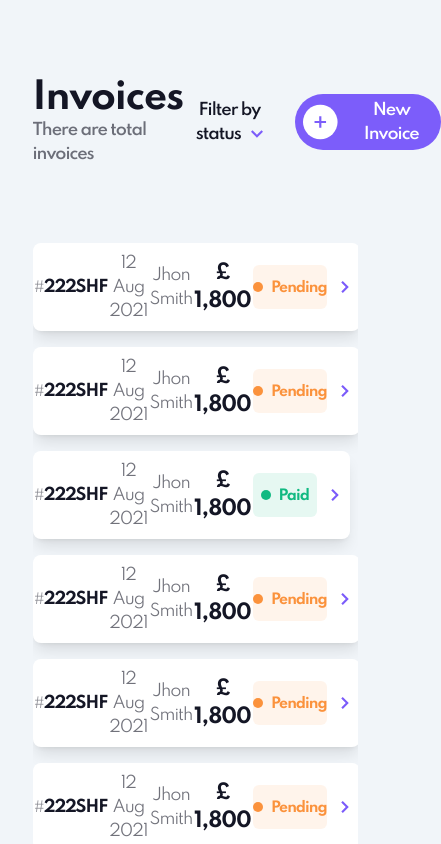
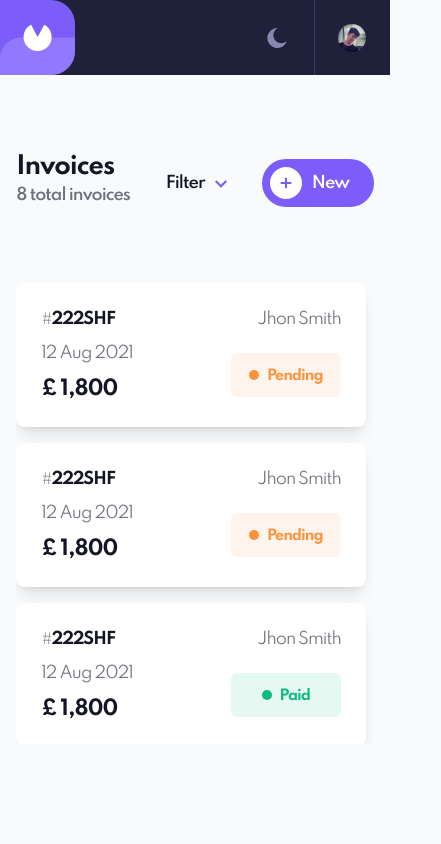
Before and after one commit to erfanGharib/Invoice-App, a React (Create React App) app: page / in a window 390 px wide. Shown: the whole page, 441 px wide, since content can reach past the window. Built offline with nearby package versions, Linux system fonts and the light colour scheme.

Commit message:
responsive overview design

```diff
--- a/public/index.html
+++ b/public/index.html
@@ -15,7 +15,7 @@
 
     <title>Invoices</title>
   </head>
-  <body class="h-screen transition-colors w-full text-dark-blue dark:text-white dark:bg-dark-blue bg-slate-100">
+  <body class="h-screen transition-colors w-full text-dark-blue dark:text-white dark:text-opacity-90 dark:bg-dark-blue bg-slate-50">
     <noscript>You need to enable JavaScript to run this app.</noscript>
     <div id="root" class="w-full h-full flex flex-col sm:flex-row"></div>
   </body>
--- a/src/components/side-bar.jsx
+++ b/src/components/side-bar.jsx
@@ -4,7 +4,7 @@ import ThemeSwitcher from './theme-switcher';
 import { ReactComponent as AppLogo } from '../logo.svg';
 const SideBar = props => {
     return (
-        <div className="w-full h-20 sm:h-full sm:rounded-r-3xl overflow-hidden sm:w-20 bg-mid-dark-blue flex flex-row items-center justify-between sm:flex-col">
+        <div className="w-full min-h-20 sm:h-full sm:rounded-r-3xl overflow-hidden sm:w-20 bg-mid-dark-blue flex flex-row items-center justify-between sm:flex-col">
             <AppLogo />
             <div className="flex flex-row sm:flex-col sm:w-full sm:h-auto h-full">
                 <ThemeSwitcher />
--- a/src/index.css
+++ b/src/index.css
@@ -27,7 +27,7 @@ body {
   letter-spacing: -1px;
 }
 td {
-  @apply align-middle text-center
+  @apply align-middle text-center w-auto
 }
 .f-center {
   @apply flex justify-center items-center;
@@ -48,8 +48,8 @@ svg {
   padding: 2px;
 }
 ::-webkit-scrollbar-track {
-  @apply bg-opacity-10 bg-white dark:bg-mid-dark-blue;
+  @apply bg-opacity-20 rounded-full dark:bg-opacity-20 dark:bg-white bg-mid-dark-blue;
 }
 ::-webkit-scrollbar-thumb {
-  @apply dark:bg-white rounded-full bg-mid-dark-blue bg-opacity-80
+  @apply dark:bg-white rounded-full bg-mid-dark-blue dark:bg-opacity-70
 }
--- a/src/pages/overview/components/header/filter-btn.jsx
+++ b/src/pages/overview/components/header/filter-btn.jsx
@@ -9,13 +9,14 @@ const FilterBtn = props => {
 
     return (
         <div className="flex flex-row">
-            <button className="sm:w-40 relative mr-5 h-14  flex items-center font-semibold">
-                <div onClick={displayDropDownMenu} className="hover:underline underline-offset-2">
-                    Filter by status
+            <div className="sm:w-40 w-24 relative sm:mr-5 my-auto flex items-center">
+                <button onClick={displayDropDownMenu} className="hover:underline font-semibold underline-offset-2 text-base">
+                    Filter {window.innerWidth <= 640 ? '' : 'by status'}
                     &ensp;
                     <DownArrowIco />
-                </div>
-                <div ref={dropDownMenuRef} className="absolute hidden opacity-0 transition-all transform scale-y-75 z-10 origin-top top-12 w-full p-1.5 dark:text-dark-blue bg-mid-dark-blue text-white rounded-md dark:bg-white shadow-lg flex-col items-start justify-between">
+                </button>
+
+                <div ref={dropDownMenuRef} className="absolute hidden opacity-0 transition-all transform scale-y-75 z-10 origin-top top-7 sm:right-0 right-4 w-full p-1.5 dark:text-dark-blue bg-mid-dark-blue text-white rounded-md dark:bg-white shadow-lg flex-col items-start justify-between">
                     {filterMethods.map(value =>
                         <button
                             className="p-1 w-full hover:bg-white hover:bg-opacity-20 rounded-md"
@@ -25,7 +26,7 @@ const FilterBtn = props => {
                         </button>
                     )}
                 </div>
-            </button>
+            </div>
         </div>
     );
 }
--- a/src/pages/overview/components/header/header.jsx
+++ b/src/pages/overview/components/header/header.jsx
@@ -1,18 +1,25 @@
-import React from "react";
+import React, { useState } from "react";
 import FilterBtn from "./filter-btn";
+import { data } from "../invoices";
 import { ReactComponent as PlusIco } from '../../../../assets/icons/plus.svg';
 const Header = props => {
+    // remove unwanted text for better responsive on device resize
+    const [deviceWidth, setDeviceWidth] = useState(window.innerWidth);
+    window.addEventListener('resize', () => setDeviceWidth(window.innerWidth))
+
     return (
-        <header className="h-64 w-full bg-mid-dark-purple flex items-center justify-between">
+        <header className="h-52 md:h-64 w-full bg-mid-dark-purple flex items-center justify-between">
             <div>
-                <h1 className="text-4xl font-bold">Invoices</h1>
-                <p className="opacity-60 font-semibold text-inherit">There are {} total invoices</p>
+                <h1 className="font-bold sm:text-4xl text-2xl">Invoices</h1>
+                <p className="opacity-60 font-semibold text-inherit">{data.length} total invoices</p>
             </div>
-            <div className="flex flex-row">
+
+            <div className="flex flex-row flex-wrap-reverse justify-end gap-y-3 mt-2">
                 <FilterBtn />
-                <button className="rounded-full hover:bg-opacity-80 active:opacity-60 transition-colors p-2 h-14 w-48 font-semibold text-white flex items-center bg-purple">
+
+                <button className="rounded-full text-base hover:bg-opacity-80 sm:h-14 h-12 active:opacity-60 transition-colors py-0 px-2 w-28 sm:w-48 font-semibold text-white flex items-center bg-purple">
                     <PlusIco />
-                    New Invoice
+                    New {deviceWidth <= 640 ? '' : 'Invoice'}
                 </button>
             </div>
         </header>
--- a/src/pages/overview/components/invoice.jsx
+++ b/src/pages/overview/components/invoice.jsx
@@ -18,15 +18,19 @@ const Invoice = props => {
     }
 
     return (
-        <table className="bg-white dark:bg-mid-dark-blue dark:bg-opacity-60 rounded-lg shadow-lg w-full h-22 mb-4">
-            <td>
+        <table
+            style={{gridTemplateAreas:"'tag name name name name name' 'date status status status status status' 'payment status status status status status'"}}
+            key={tag}
+            className="bg-white sm:p-0 p-6 py-7 content-center gap-y-2 justify-between grid sm:table dark:bg-mid-dark-blue dark:bg-opacity-60 rounded-lg shadow-lg w-full h-36 sm:h-22 mb-4"
+        >
+            <td style={{gridArea:'tag'}} className="text-left sm:text-center">
                 <span className="opacity-50">#</span>
                 <strong className="uppercase">{tag}</strong>
             </td>
-            <td className="capitalize opacity-60">{date}</td>
-            <td className="capitalize opacity-60">{name}</td>
-            <td className="font-bold text-xl">&#163; {splitNumbers(payment)}</td>
-            <td className="w-28">
+            <td style={{gridArea:'date'}} className="capitalize text-left sm:text-center opacity-60">{date}</td>
+            <td style={{gridArea:'name'}} className="capitalize text-right sm:text-center opacity-60">{name}</td>
+            <td style={{gridArea:'payment'}} className="font-bold text-left sm:text-center text-xl">&#163; {splitNumbers(payment)}</td>
+            <td style={{gridArea:'status'}} className="w-28 sm:ml-0 sm:mt-0 mt-3 ml-auto">
                 <div
                     className={`
                         ${status ? 'bg-emerald-500 text-emerald-500' : 'bg-orange-400 text-orange-400'}
@@ -36,7 +40,7 @@ const Invoice = props => {
                     <span className="mt-0.5">{status ? 'Paid' : 'Pending'}</span>
                 </div>
             </td>
-            <td className="transform -rotate-90 px-2.5">
+            <td className="transform sm:table-cell hidden -rotate-90 px-2.5">
                 <DownArrowIco />
             </td>
         </table>
--- a/src/pages/overview/components/invoices.jsx
+++ b/src/pages/overview/components/invoices.jsx
@@ -12,7 +12,7 @@ const data = [
 ];
 const Invoices = props => {
     return (
-        <main className="overflow-y-scroll overflow-x-hidden pr-2 w-full h-3/4">
+        <main className="overflow-y-scroll overflow-x-hidden pr-2 w-full h-3/5 sm:h-3/4">
             {data.map(value => {
                 const { tag, date, name, payment, status } = value;
                 return (
@@ -29,3 +29,4 @@ const Invoices = props => {
     );
 }
 export default Invoices;
+export { data };
--- a/src/pages/overview/overview.js
+++ b/src/pages/overview/overview.js
@@ -3,7 +3,7 @@ import Header from "./components/header/header";
 import Invoice from "./components/invoices"
 const AppOverview = props => {
     return (
-        <div className="h-full flex flex-col sm:w-3/5 w-10/12 mx-auto">
+        <div className="h-full-20 md:h-11/12 flex flex-col sm:w-3/4 lg:w-3/5 w-11/12 mx-auto">
             <Header />
             <Invoice />
         </div>
--- a/tailwind.config.js
+++ b/tailwind.config.js
@@ -28,7 +28,8 @@ module.exports = {
         20: '4.7rem'
       },
       height: {
-        22: '5.5rem'
+        22: '5.5rem',
+        'full-20': 'calc(100% - 4.7rem)'
       }
     },
   },
```
Also changed, not shown: src/assets/icons/plus.svg, src/tailwind.css.
